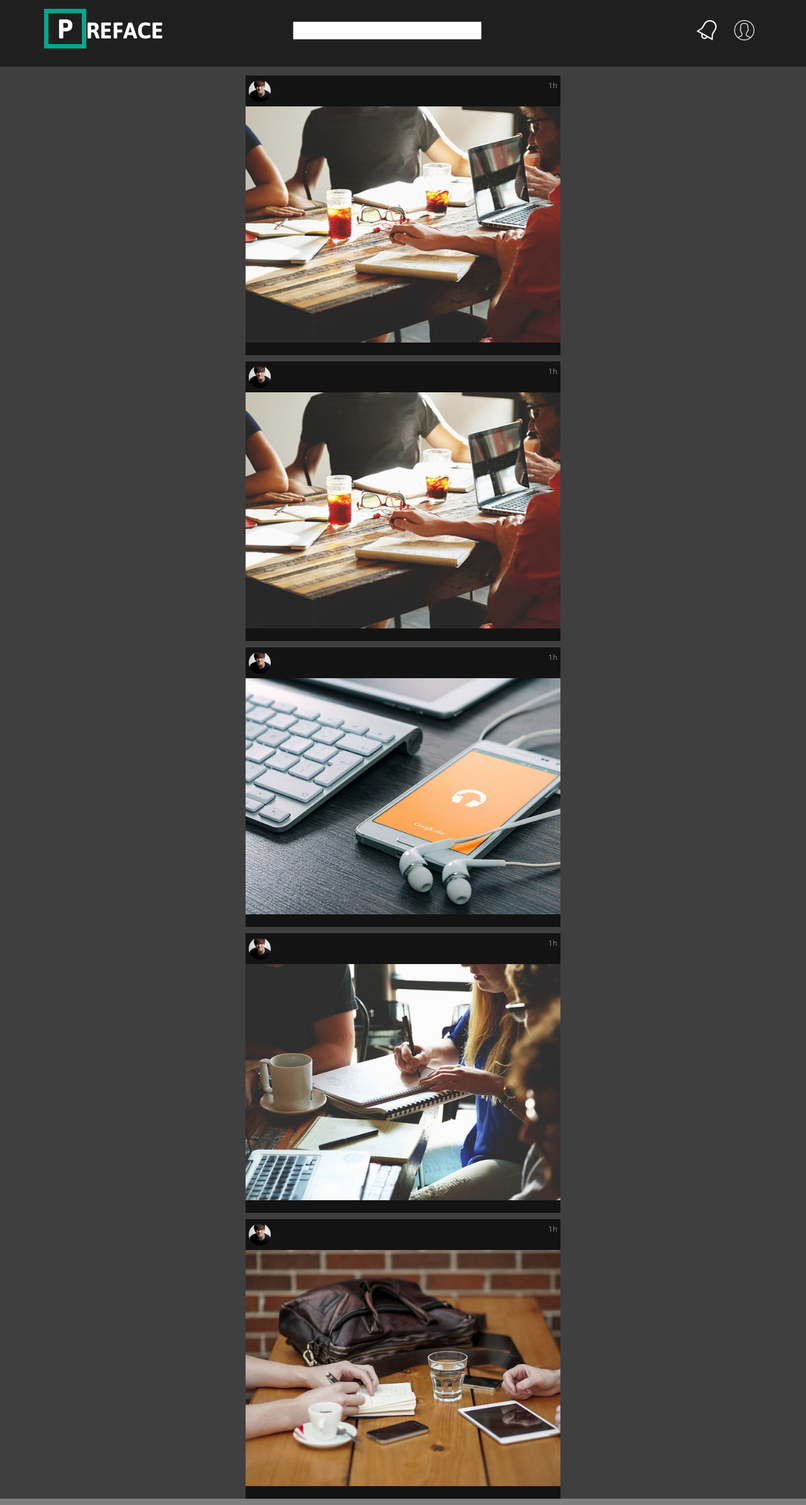
After one commit to kirakatou/Preface, a PHP site: page /home.html in a window 1280 px wide. The commit adds this page. Shown: the whole page at 63% size. Run offline with PHP 8.4, Linux system fonts and the light colour scheme.

Commit message:
fix design

```diff
--- a/css/style.css
+++ b/css/style.css
@@ -7,7 +7,11 @@ License URL: http://creativecommons.org/licenses/by/3.0/
 html, body{
     font-family: 'Open Sans', sans-serif;
     font-size: 100%;
-  	background: #FFf;
+  	background: rgba(0,0,0,0.5);
+  	margin: 0px;
+  	padding: 0px;
+  	margin-top: -5px;
+  	width: 100%;
 }
 body a{
 	transition:0.5s all;
@@ -21,14 +25,20 @@ body h1,h2,h3,h4,h5,h6{
 }
 /*-- header --*/
 #home {
-    background: url(../images/header-bg.jpg) no-repeat center top;
+    /*background: url(../images/header-bg.jpg) no-repeat center top;
     background-size: cover;
     -webkit-background-size: cover;
     -moz-background-size: cover;
     -o-background-size: cover;
     -ms-background-size: cover;
-    min-height:650px;
-	position: relative;
+    min-height:650px;*/
+/*	position: relative;*/
+	background: rgba(0,0,0,0.5);
+	position: fixed;
+	width: 100%;
+	margin: 0px;
+	padding: 0px;
+	z-index: 999;
 }
 .top-header {
 	padding: 2em 0;
@@ -52,7 +62,46 @@ body h1,h2,h3,h4,h5,h6{
 .logo{
 	float:left;
 }
-.navigation-right{
+.login-form{
+	width: 300px;
+	margin: 0px auto;
+	padding: 30px;
+	border: 1px solid rgba(0,0,0,0.2);
+}
+.login-form input[type="text"], .login-form input[type="password"], .login-form input[type="submit"]{
+	border-radius: 2px;
+	border: none;
+	width: 220px;
+	height: 30px;
+	margin: 0px 7px;
+	margin-bottom: 10px;
+
+}
+.login-form input[type="submit"]{
+	background: rgba(0, 167, 142, 1);
+	color: white;
+
+}
+.login-form input[type="submit"]:hover{
+	background: rgba(0, 128, 108,1);
+}
+
+.register-form{
+	width: 300px;
+	margin: 10px auto;
+
+
+	padding: 0px 30px;
+	padding-top: 10px;
+	border: 1px solid rgba(0,0,0,0.2);
+}
+.register-form p{
+	color: white;
+}
+.register-form p a{
+	color: rgba(0, 167, 142, 1);
+}
+ .navigation-right{
 	float:right;
 }
 .navigation-right ul li{
@@ -68,6 +117,13 @@ body h1,h2,h3,h4,h5,h6{
 }
 .navigation-right ul li.active a{
 	    color: #00a78e;
+}
+.float_center{
+	display: inline-block;
+	text-align: center;
+	margin: 0px 18%;
+	margin-top: 12px;
+
 }
 span.menu{
 	display:none;
@@ -101,9 +157,10 @@ span.menu{
 /*--banner-info--*/
 .banner-info {
     background:rgba(23, 20, 20, 0.58);
-    margin-top: 4em;
 }
-
+.space{
+	height: 120px;
+}
 .header-left {
     padding: 3em;
 }
@@ -525,6 +582,31 @@ span.border.one:after {
 	opacity: 0;
 	-moz-opacity: 0;
 	filter: alpha(opacity=0);
+}
+.post {
+	width: 500px;
+	margin: 10px auto;
+	background: rgba(0,0,0,0.7);
+}
+.post .post-head{
+
+	padding: 7px 5px;
+}
+.post .post-head img{
+	width: 35px;
+	border-radius: 50%;
+
+}
+.post .post-head p{
+	float: right;
+	font-size: 12px;
+	color: rgba(255,255,255,0.5);
+}
+.post .post-img img{
+	width: 500px;
+}
+.post .post-description{
+	padding: 10px;
 }
 /*-- responsive-design --*/
 @media(max-width:1366px){
--- /dev/null
+++ b/home.html
@@ -0,0 +1,121 @@
+<!DOCTYPE HTML>
+<html>
+<head>
+<title>Preface</title>
+<link href="css/bootstrap.css" rel='stylesheet' type='text/css' />
+<!-- jQuery (necessary for Bootstrap's JavaScript plugins) -->
+<script src="js/jquery.min.js"></script>
+<!-- Custom Theme files -->
+<link href="css/style.css" rel='stylesheet' type='text/css' />
+ <!-- Custom Theme files -->
+ <meta name="viewport" content="width=device-width, initial-scale=1">
+ <meta http-equiv="Content-Type" content="text/html; charset=utf-8" />
+ <meta name="keywords" content="Preface Responsive web template, Bootstrap Web Templates, Flat Web Templates, Android Compatible web template,
+Smartphone Compatible web template, free webdesigns for Nokia, Samsung, LG, Sony Ericsson, Motorola web design" />
+<!-- webfonts -->
+	<link href='//fonts.googleapis.com/css?family=Asap:400,700,400italic' rel='stylesheet' type='text/css'>
+	<link href='//fonts.googleapis.com/css?family=Open+Sans:400,300,600' rel='stylesheet' type='text/css'>
+<!-- webfonts -->
+ <!---- start-smoth-scrolling---->
+<script type="text/javascript" src="js/move-top.js"></script>
+<script type="text/javascript" src="js/easing.js"></script>
+	<script type="text/javascript">
+			jQuery(document).ready(function($) {
+				$(".scroll").click(function(event){
+					event.preventDefault();
+					$('html,body').animate({scrollTop:$(this.hash).offset().top},1000);
+				});
+			});
+		</script>
+ <!---- start-smoth-scrolling---->
+</head>
+	<body>
+		<!-- container -->
+			<!-- header -->
+
+			<div id="home" class="header">
+				<div class="container">
+				<!-- top-hedader -->
+				<div class="top-header">
+					<!-- /logo -->
+					<!--top-nav---->
+					<div class="top-nav">
+					<div class="navigation">
+					<div class="logo">
+						<h1><a href="index.html"><span>P</span>REFACE</a></h1>
+					</div>
+					<div class="float_center">
+        				<form action="">
+								<input type="text" id="search" style="width: 300px">
+							</form>
+    				</div>
+
+					<div class="navigation-right">
+
+						<nav class="link-effect-3" id="link-effect-3">
+
+							<ul class="nav1 nav nav-wil">
+
+								<li><a class="scroll" href="#about"><img src="images/notification.png" style="width: 32px; height: 32px"></a></li>
+								<li><a class="scroll" href="#services" ><img src="images/user.png" style="width: 32px; height: 32px"></a></li>
+							</ul>
+						</nav>
+					</div>
+					<div class="clearfix"></div>
+				</div>
+			</div>
+			</div>
+			</div></div>
+			<div class="space"></div>
+			<div class="post">
+				<div class="post-head">
+					<img src="images/img1.jpg" class="profile-pic">
+					<p class="time-post">1h</p>
+				</div>
+				<div class="post-img">
+					<img src="images/pic1.jpg">
+				</div>
+				<div class="post-description"></div>
+			</div>
+			<div class="post">
+				<div class="post-head">
+					<img src="images/img1.jpg" class="profile-pic">
+					<p class="time-post">1h</p>
+				</div>
+				<div class="post-img">
+					<img src="images/pic1.jpg">
+				</div>
+				<div class="post-description"></div>
+			</div>
+			<div class="post">
+				<div class="post-head">
+					<img src="images/img1.jpg" class="profile-pic">
+					<p class="time-post">1h</p>
+				</div>
+				<div class="post-img">
+					<img src="images/pic2.jpg">
+				</div>
+				<div class="post-description"></div>
+			</div>
+			<div class="post">
+				<div class="post-head">
+					<img src="images/img1.jpg" class="profile-pic">
+					<p class="time-post">1h</p>
+				</div>
+				<div class="post-img">
+					<img src="images/pic3.jpg">
+				</div>
+				<div class="post-description"></div>
+			</div>
+			<div class="post">
+				<div class="post-head">
+					<img src="images/img1.jpg" class="profile-pic">
+					<p class="time-post">1h</p>
+				</div>
+				<div class="post-img">
+					<img src="images/pic4.jpg">
+				</div>
+				<div class="post-description"></div>
+			</div>
+	</body>
+</html>
```
Also changed, not shown: index.html (+15 -12 lines), login.html (added, +47 -0 lines).
